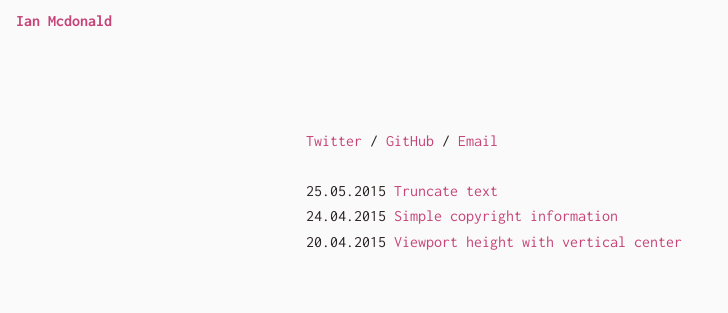
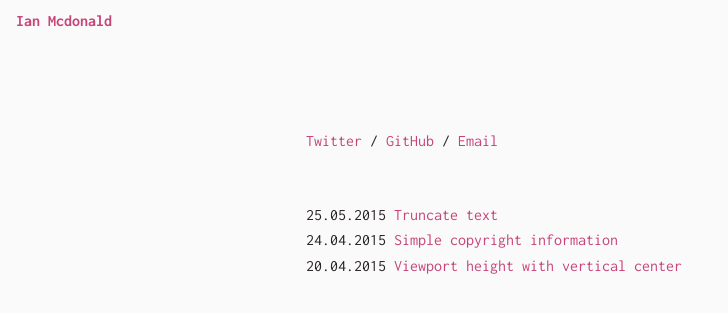
Before and after one commit to ianmcdonald/ianmcdonald.github.io, a Jekyll site: the page built from index.html, in a window 1280 px wide. Shown: the top 313 px of the page, without its empty margins (0-728 px from the left). Built offline with Jekyll 4.4.1, drawn with Linux system fonts in a browser that asks for light colours.

Commit message:
fix line-heights and spacing

```diff
--- a/css/main.scss
+++ b/css/main.scss
@@ -100,8 +100,12 @@
     margin: 1em 0;
     overflow-x: auto;
 }
-p code {
-    font-weight: 700;
+main {
+    display: block;
+    margin: 2em 0 1.5em 0;
+    @media screen and (min-width: 500px) {
+        margin: 5em 0 1.5em 0;
+    }
 }
 
 // Index
@@ -109,10 +113,7 @@
     .connect {
         display: block;
         text-align: left;
-        margin: 0;
-        @media screen and (min-width: 500px) {
-            margin: 5em 0 1.5em 0;
-        }
+        margin: 0 0 3em 0;
         li {
             display: inline-block;
         }
@@ -131,19 +132,20 @@
 
 // Article
 article {
-    padding: 0.25em 0;
-      @media screen and (min-width: 500px) {
-            margin: 5em 0 1.5em 0;
-        }
     h2 {
         margin-bottom: -0.25em;
         text-transform: uppercase;
-        letter-spacing: 0.05em;
+        letter-spacing: 0.0475em;
         font-size: 1.25em;
         color: $accent;
+        line-height: 1.125;
     }
     date {
         margin-bottom: 1.5em;
         display: block;
+        font-weight: 700;
+    }
+    p code {
+        font-weight: 700;
     }
 }
--- a/index.html
+++ b/index.html
@@ -1,7 +1,7 @@
 ---
 layout: default
 ---
-<div class="home">
+<main class="home">
 <ul class="connect">
 <li><a href="http://twitter.com/ianmcdonald_">Twitter</a> /</li>
 <li><a href="http://github.com/ianmcdonald">GitHub</a> /</li>
@@ -15,4 +15,4 @@
 </li>{% endfor %}
 </ul>
 </nav>
-</div>
+</main>
```
Also changed, not shown: 2 other files.
